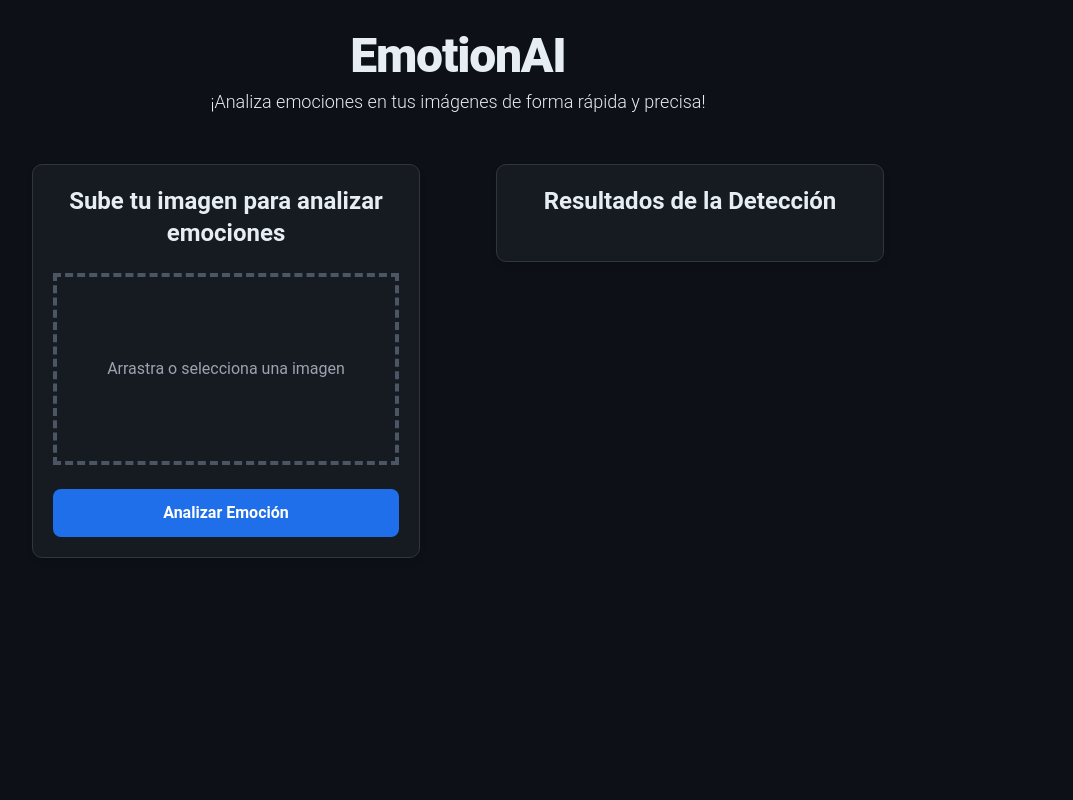
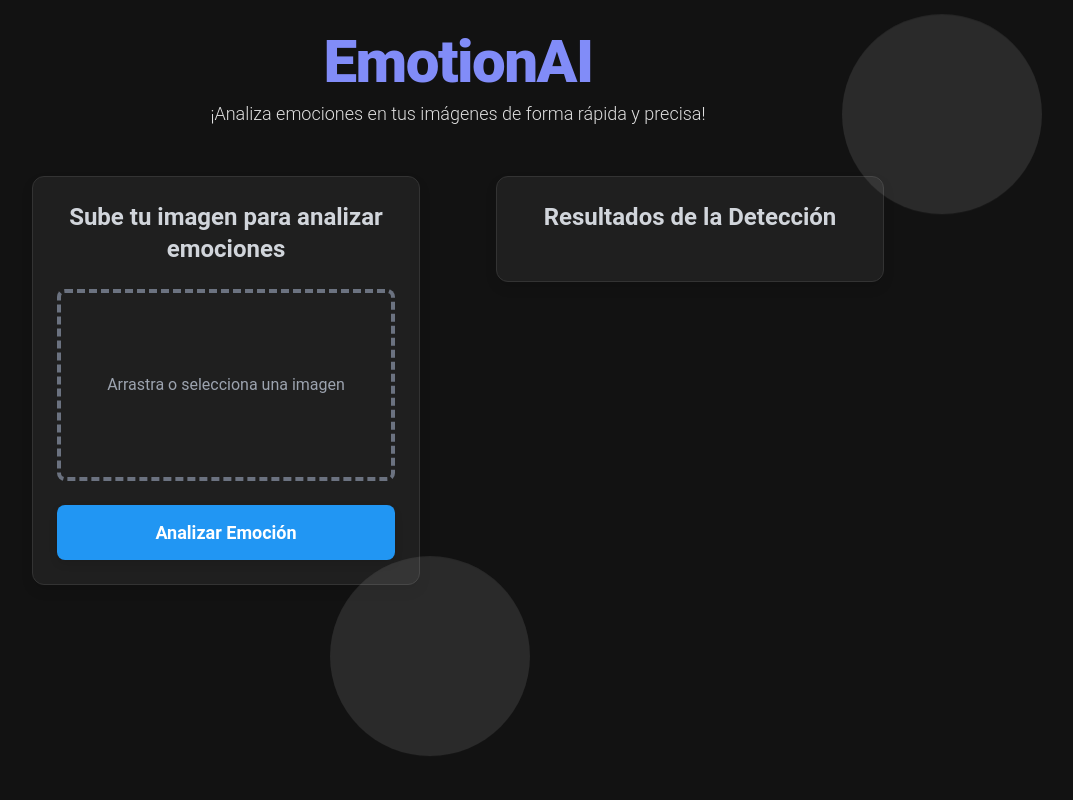
Before and after one commit to Kevin4Calderon/Emotion-IA, a Flask app: page / in a window 1280 px wide. Shown: the whole page, without its empty margins (182-1255 px from the left). Run offline with Flask 2, Linux system fonts and the light colour scheme; some libraries are stand-ins or nearby versions.

Commit message:
Update index.html

```diff
--- a/templates/index.html
+++ b/templates/index.html
@@ -10,8 +10,8 @@
     <style>
         body {
             font-family: 'Roboto', sans-serif;
-        background-color: #0d1117;
-        color: #e6edf3;
+            background-color: #121212;
+            color: #e0e0e0;
             animation: fadeIn 1s ease-in-out;
             overflow-x: hidden;
             position: relative;
@@ -27,68 +27,158 @@
         }
 
         .card {
-        background-color: #161b22;
-        border: 1px solid #30363d;
-        border-radius: 10px;
-        box-shadow: 0 4px 6px rgba(0, 0, 0, 0.1);
-        padding: 20px;
-        max-width: 90%; /* Limita el ancho del contenedor */
+            background-color: #1f1f1f;
+            border: 1px solid #333;
+            border-radius: 12px;
+            box-shadow: 0 6px 12px rgba(0, 0, 0, 0.1);
+            padding: 24px;
             margin: auto;
+            max-width: 90%;
             text-align: center;
+            transition: transform 0.3s;
+        }
+
+        .card:hover {
+            transform: scale(1.03);
         }
 
         #results img {
-        max-width: 100%; /* La imagen nunca será más ancha que su contenedor */
-        max-height: 100%; /* La imagen nunca será más alta que su contenedor */
-        height: auto;    /* Mantén la proporción */
-        object-fit: contain; /* Asegura que la imagen se ajuste sin recortarse */
-        border-radius: 8px;
-        box-shadow: 0 4px 6px rgba(0, 0, 0, 0.1);
+            max-width: 100%;
+            height: auto;
+            object-fit: contain;
+            border-radius: 10px;
+            box-shadow: 0 4px 6px rgba(0, 0, 0, 0.2);
         }
 
         .btn-custom {
-        background-color: #1f6feb;
+            background-color: #2196f3;
             color: white;
-        padding: 12px 24px;
+            padding: 14px 28px;
             border-radius: 8px;
             border: none;
-        font-size: 16px;
-        font-weight: bold;
+            font-size: 18px;
+            font-weight: 600;
             transition: background-color 0.3s, transform 0.2s;
+            box-shadow: 0 4px 8px rgba(0, 0, 0, 0.1);
         }
 
         .btn-custom:hover {
-        background-color: #1158c7;
+            background-color: #1976d2;
             transform: scale(1.05);
+        }
+
+        .btn-custom:active {
+            background-color: #1565c0;
+            transform: scale(1);
+        }
+
+        .bubble {
+            position: absolute;
+            width: 200px;
+            height: 200px;
+            background-color: rgba(255, 255, 255, 0.1);
+            border-radius: 50%;
+            animation: bubbleAnimation 8s infinite;
+        }
+
+        .bubble:nth-child(1) {
+            left: 20%;
+            animation-duration: 10s;
+            animation-delay: 2s;
+        }
+
+        .bubble:nth-child(2) {
+            left: 60%;
+            animation-duration: 6s;
+            animation-delay: 3s;
+        }
+
+        .bubble:nth-child(3) {
+            left: 40%;
+            animation-duration: 12s;
+            animation-delay: 5s;
+        }
+
+        .bubble:nth-child(4) {
+            left: 80%;
+            animation-duration: 9s;
+            animation-delay: 4s;
+        }
+
+        @keyframes bubbleAnimation {
+            0% {
+                transform: translateY(100vh);
+            }
+            100% {
+                transform: translateY(-100vh);
+            }
+        }
+
+        .progress-container {
+            background-color: #303030;
+            height: 12px;
+            border-radius: 6px;
+            overflow: hidden;
+        }
+
+        .progress {
+            background-color: #4caf50;
+            height: 100%;
+            width: 0%;
+            border-radius: 6px;
+            transition: width 0.2s;
+        }
+
+        .loading-spinner {
+            border: 4px solid rgba(255, 255, 255, 0.3);
+            border-top: 4px solid #2196f3;
+            border-radius: 50%;
+            width: 40px;
+            height: 40px;
+            animation: spin 1s linear infinite;
+        }
+
+        @keyframes spin {
+            0% {
+                transform: rotate(0deg);
+            }
+            100% {
+                transform: rotate(360deg);
+            }
+        }
+
+        .error {
+            background-color: #e53935;
+            color: white;
+            padding: 12px;
+            border-radius: 8px;
+            margin-top: 10px;
+            font-size: 16px;
         }
     </style>
 </head>
 
 <body class="bg-custom min-h-screen">
-    <!-- Efecto de burbujas -->
     <div class="bubble"></div>
     <div class="bubble"></div>
     <div class="bubble"></div>
     <div class="bubble"></div>
 
     <div class="container mx-auto px-4 py-8">
-        <!-- Título principal -->
-        <div class="text-center animate-fade">
-            <h1 class="text-5xl font-extrabold tracking-tight">EmotionAI</h1>
-            <p class="text-lg font-light mt-2">¡Analiza emociones en tus imágenes de forma rápida y precisa!</p>
+        <div class="text-center">
+            <h1 class="text-6xl font-extrabold text-indigo-400 tracking-tight mb-2">EmotionAI</h1>
+            <p class="text-lg font-light mb-6">¡Analiza emociones en tus imágenes de forma rápida y precisa!</p>
             <div class="title-divider"></div>
         </div>
 
-        <!-- Contenedor principal -->
         <div class="max-w-4xl mx-auto mt-12">
             <div class="flex flex-wrap -mx-4">
-                <!-- Panel izquierdo -->
                 <div class="w-full md:w-1/2 px-4 mb-8">
                     <div class="card">
-                        <h2 class="text-2xl font-semibold mb-6">Sube tu imagen para analizar emociones</h2>
+                        <h2 class="text-2xl font-semibold mb-6 text-gray-300">Sube tu imagen para analizar emociones</h2>
                         <form id="uploadForm" class="space-y-6">
                             <div class="flex items-center justify-center w-full">
-                                <label class="flex flex-col items-center justify-center w-full h-48 border-4 border-dashed border-gray-600 cursor-pointer">
+                                <label class="flex flex-col items-center justify-center w-full h-48 border-4 border-dashed border-gray-500 cursor-pointer rounded-lg">
                                     <div class="text-center text-gray-400" id="previewContainer">
                                         <p>Arrastra o selecciona una imagen</p>
                                     </div>
@@ -103,37 +193,35 @@
                             Imagen subida correctamente.
                         </div>
                         <div id="progressSection" class="hidden mt-6">
-                            <h2 class="text-xl font-semibold mb-4">Progreso del Análisis</h2>
+                            <h2 class="text-xl font-semibold mb-4 text-gray-300">Progreso del Análisis</h2>
                             <div class="progress-container">
                                 <div id="progress" class="progress"></div>
                             </div>
                         </div>
                         <div id="loading" class="hidden mt-6">
                             <div class="flex items-center justify-center">
-                                <div class="loading-spinner h-14 w-14"></div>
+                                <div class="loading-spinner"></div>
                             </div>
                         </div>
-                        <div id="error" class="hidden mt-6 p-4 bg-red-800 border border-red-600 text-red-200 rounded-lg">
-                        </div>
+                        <div id="error" class="error hidden mt-6"></div>
                     </div>
                 </div>
 
-                <!-- Panel derecho -->
                 <div class="w-full md:w-1/2 px-4">
                     <div class="card">
-                        <h2 class="text-2xl font-semibold mb-6">Resultados de la Detección</h2>
+                        <h2 class="text-2xl font-semibold mb-6 text-gray-300">Resultados de la Detección</h2>
                         <div id="detectionComplete" class="hidden text-green-500 font-bold">
                             Detección Completa
                         </div>
                         <div id="results" class="hidden">
                             <div class="border border-gray-600 rounded-lg p-6">
-                                <h4 class="font-semibold mb-4">Resultados:</h4>
+                                <h4 class="font-semibold mb-4 text-gray-200">Resultados:</h4>
                                 <div class="relative">
                                     <img id="keypointImage" class="max-w-full h-auto mx-auto" src="" alt="Puntos clave del rostro">
                                     <img id="resultImageSecondary" class="max-w-full h-auto mx-auto mt-4" src="" alt="Transformaciones de la Imagen">
                                 </div>
                             </div>
-                            <div id="emotionLabel" class="text-lg font-bold text-center mt-4 hidden"></div>
+                            <div id="emotionLabel" class="text-lg font-bold text-center mt-4 text-gray-200 hidden"></div>
                         </div>
                     </div>
                 </div>
```
Lines whose indentation alone changed are shown as unchanged.
